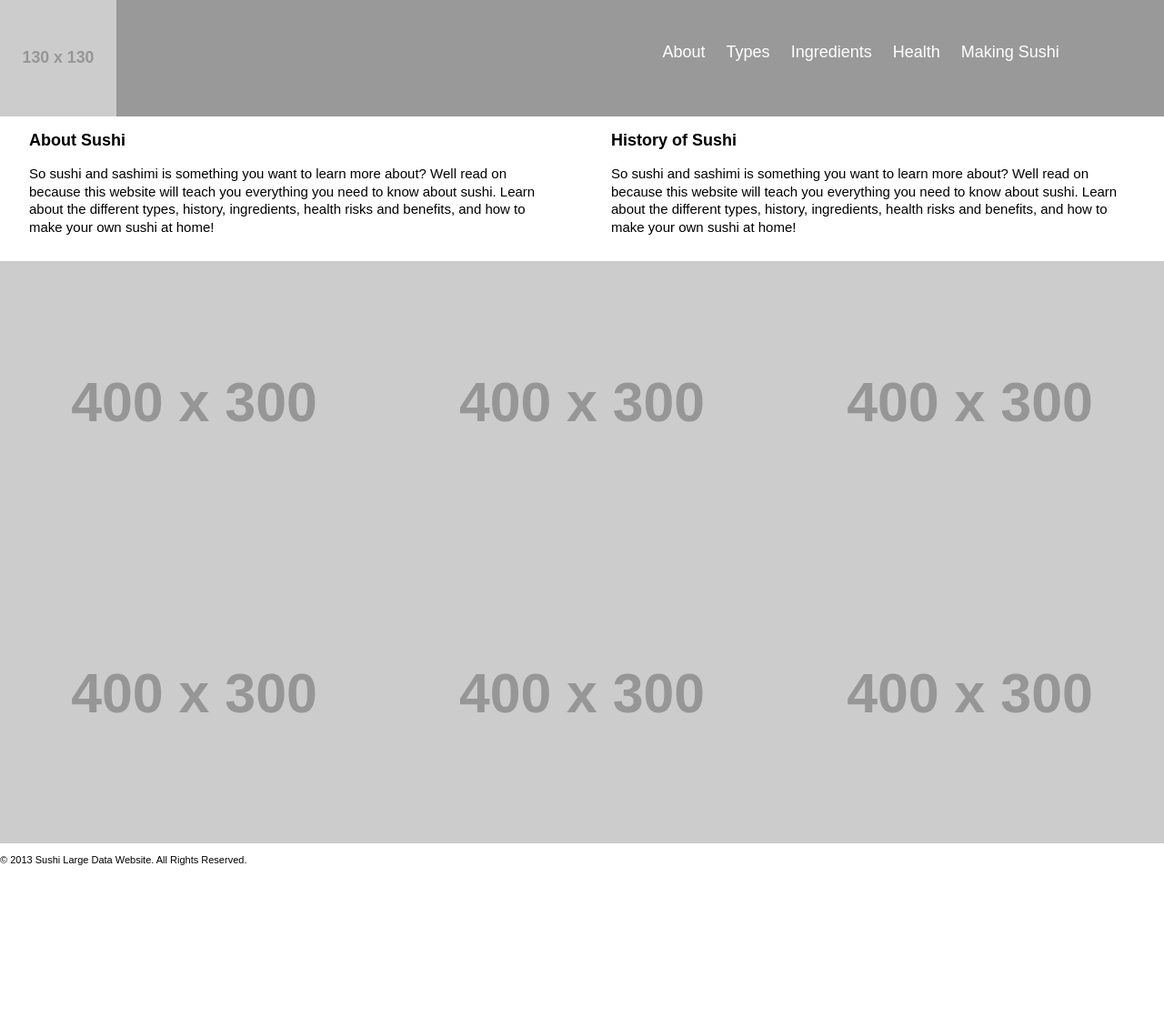
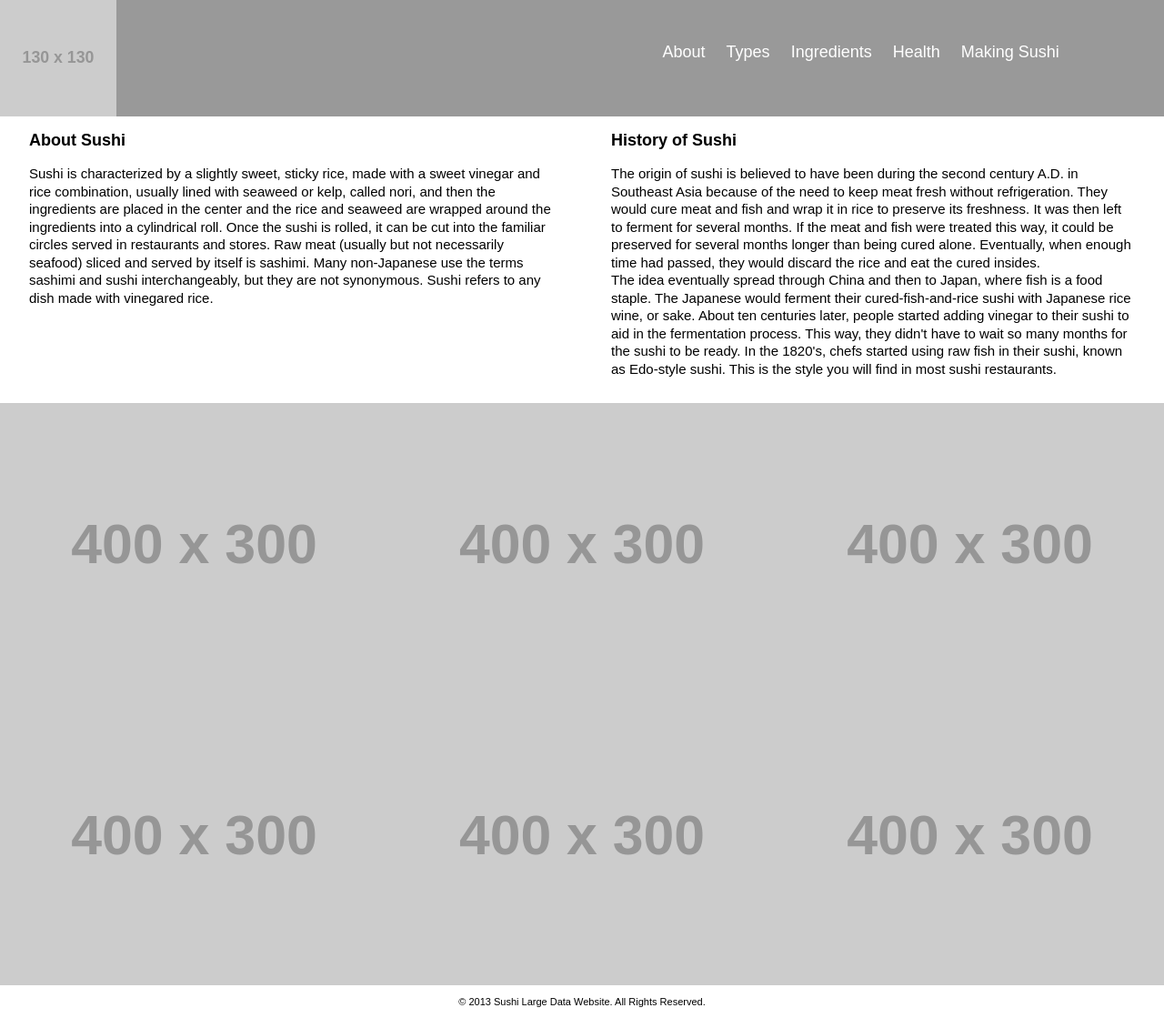
Before and after one commit to voss0004/large-data-website, a Jekyll site: the page built from about.html, in a window 1280 px wide. Shown: the whole page at 91% size. Built offline with Jekyll 4.4.1, drawn with Linux system fonts in a browser that asks for light colours; Markdown is read by kramdown in place of the engine named in the settings; before the commit the page ends 963 px from its top, so only the background shows below that.

Commit message:
Edited about.html

```diff
--- a/about.html
+++ b/about.html
@@ -8,14 +8,18 @@ layout: default
 		<div class="unit unit-s-1 unit-m-1 unit-l-1-2">
 			<h2>About Sushi</h2>
 			<div class="paragraph">
-				<p>So sushi and sashimi is something you want to learn more about? Well read on because this website will teach you everything you need to know about sushi. Learn about the different types, history, ingredients, health risks and benefits, and how to make your own sushi at home!</p>
+				<p>Sushi is characterized by a slightly sweet, sticky rice, made with a sweet vinegar and rice combination, usually lined with seaweed or kelp, called nori, and then the ingredients are placed in the center and the rice and seaweed are wrapped around the ingredients into a cylindrical roll. Once the sushi is rolled, it can be cut into the familiar circles served in restaurants and stores. Raw meat (usually but not necessarily seafood) sliced and served by itself is sashimi. Many non-Japanese use the terms sashimi and sushi interchangeably, but they are not synonymous. Sushi refers to any dish made with vinegared rice.</p>
 			</div>
 		</div>
 
 			<div class="unit unit-s-1 unit-m-1 unit-l-1-2">
 			<h2>History of Sushi</h2>
 			<div class="paragraph">
-				<p>So sushi and sashimi is something you want to learn more about? Well read on because this website will teach you everything you need to know about sushi. Learn about the different types, history, ingredients, health risks and benefits, and how to make your own sushi at home!</p>
+				<p>The origin of sushi is believed to have been during the second century A.D. in Southeast Asia because of the need to keep meat fresh without refrigeration. They would cure meat and fish and wrap it in rice to preserve its freshness. It was then left to ferment for several months. If the meat and fish were treated this way, it could be preserved for several months longer than being cured alone. Eventually, when enough time had passed, they would discard the rice and eat the cured insides.
+
+<br>The idea eventually spread through China and then to Japan, where fish is a food staple. The Japanese would ferment their cured-fish-and-rice sushi with Japanese rice wine, or sake.
+About ten centuries later, people started adding vinegar to their sushi to aid in the fermentation process. This way, they didn't have to wait so many months for the sushi to be ready.
+In the 1820's, chefs started using raw fish in their sushi, known as Edo-style sushi. This is the style you will find in most sushi restaurants.</br></p>
 			</div>
 		</div>
 
--- a/css/general.css
+++ b/css/general.css
@@ -52,4 +52,5 @@ h2 {
 
 footer {
 	font-size:11px;
+	text-align:center;
 }
--- a/css/grid.css
+++ b/css/grid.css
@@ -57,11 +57,11 @@
   }
     h2 {
 	font-size:13px;
-	padding-left: 3%;
+	padding: 0% 3% 0% 5%;
 	}
 	.paragraph {
 	font-size: 11px;
-	padding: 0% 3% 0% 3%;
+	padding: 0% 3% 0% 5%;
 	}
 	.mainpage-p {
 	padding: 6px 40px;
```
